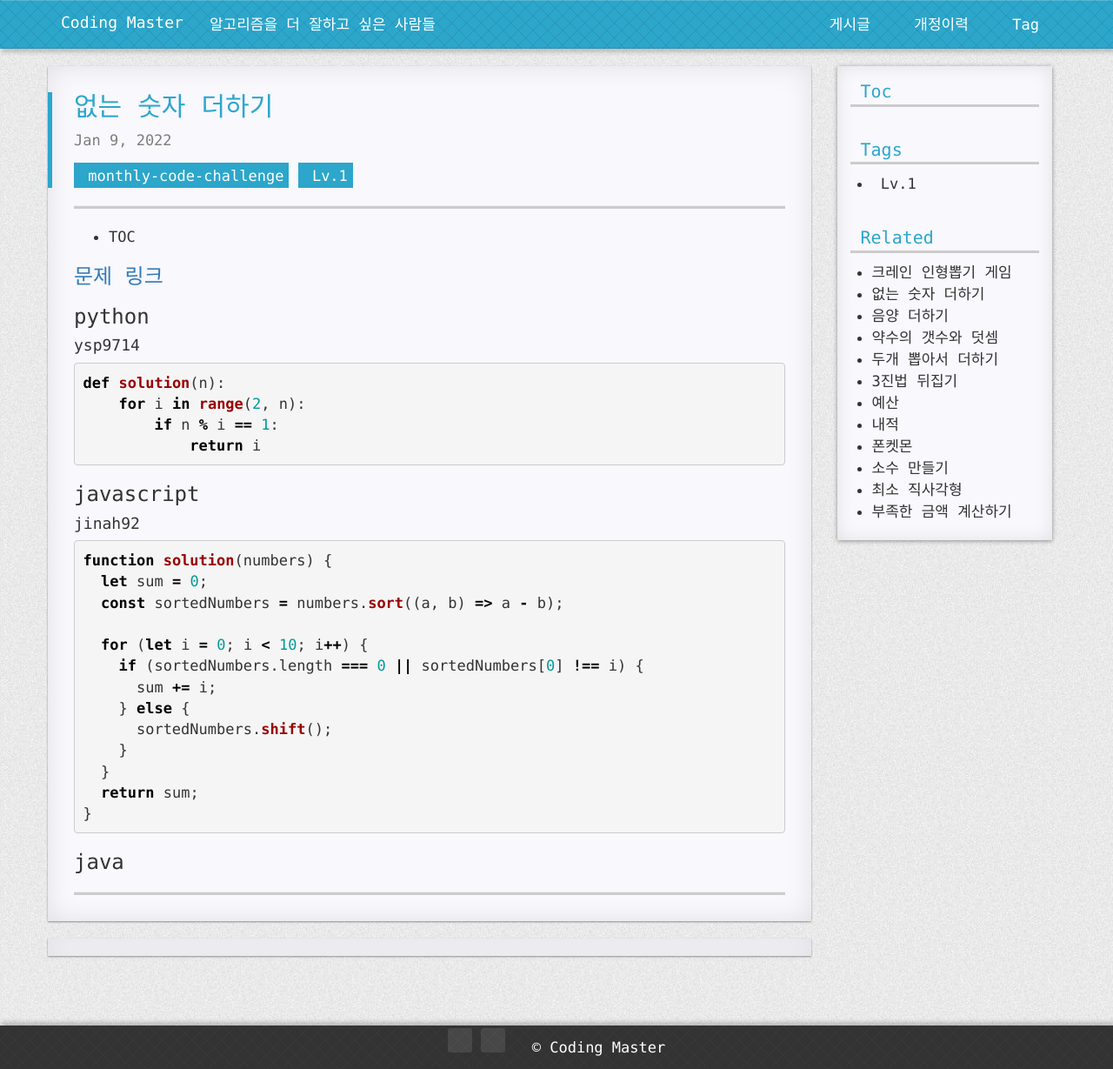
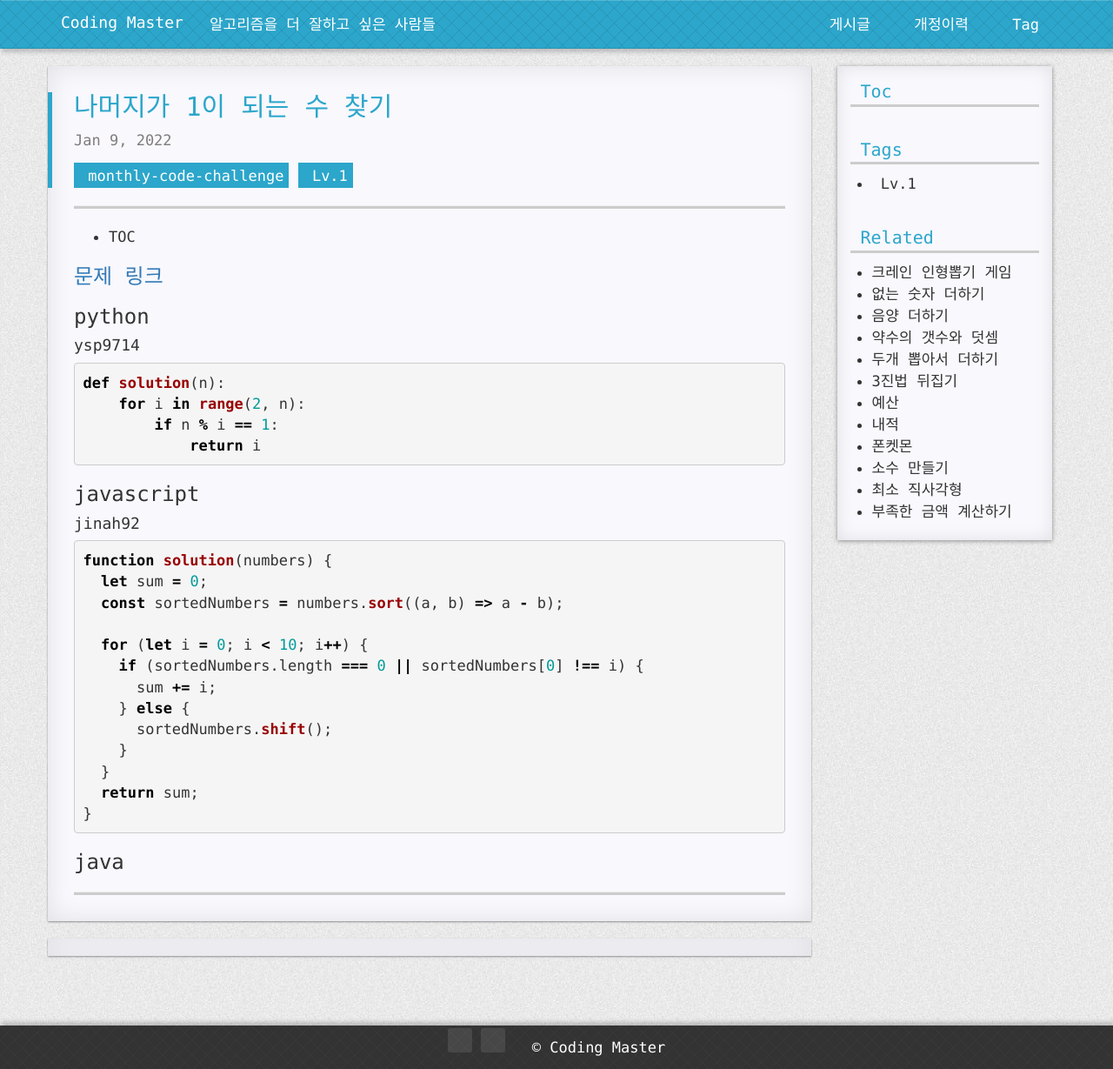
Before and after one commit to COMA-coding-master/COMA-coding-master.github.io, a Jekyll site: the page built from _posts/2022-01-09-나머지가1이되는수찾기.md, in a window 1280 px wide. Shown: the whole page at 87% size. Built offline with Jekyll 4.4.1, drawn with Linux system fonts in a browser that asks for light colours; nearby versions of some CDN libraries; comment, search, counter and statistics services are not loaded; a style sheet for code colours, icons or effects is not loaded.

Commit message:
fix: title 변경

```diff
--- a/_posts/2022-01-09-나머지가1이되는수찾기.md
+++ b/_posts/2022-01-09-나머지가1이되는수찾기.md
@@ -1,5 +1,5 @@
 ---
-title: 없는 숫자 더하기
+title: 나머지가 1이 되는 수 찾기
 categories: monthly-code-challenge
 tag: Lv.1
 ---
```
